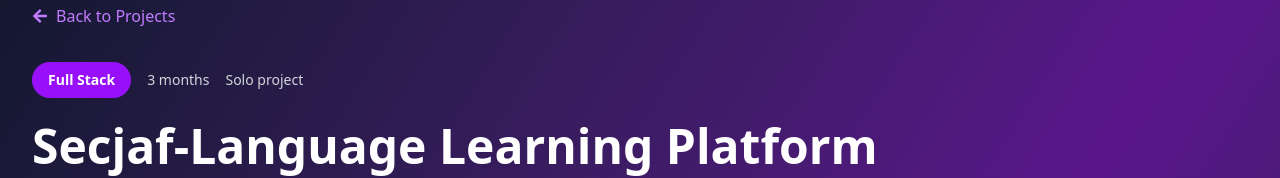
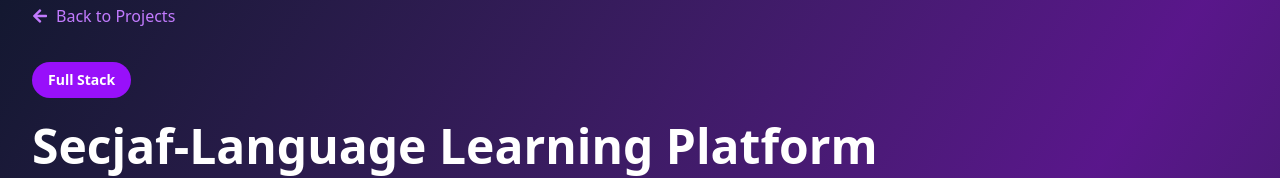
Before and after one commit to Shammi-Akhter/shammi-portfolio, a React (Vite) app: page /project/1 in a window 1280 px wide. Shown: the part 124-302 px from the top of the page. Built offline with nearby package versions, Linux system fonts and the light colour scheme.

Commit message:
Polishing Minor Issues

```diff
--- a/src/components/ProjectDetail.jsx
+++ b/src/components/ProjectDetail.jsx
@@ -1,8 +1,13 @@
+import { useEffect } from 'react';
 import { motion } from 'framer-motion';
 import { useParams, Link } from 'react-router-dom';
 import { FaGithub, FaExternalLinkAlt, FaArrowLeft, FaCode, FaLightbulb, FaRocket } from 'react-icons/fa';
 
 const ProjectDetail = () => {
+  useEffect(() => {
+    window.scrollTo({ top: 0, behavior: 'smooth' });
+  }, []);
+
   const { id } = useParams();
 
   // Mock project data - in a real app, this would come from an API or database
@@ -130,8 +135,7 @@ const ProjectDetail = () => {
             <span className="bg-purple-600 text-white px-4 py-2 rounded-full text-sm font-semibold">
               {project.category}
             </span>
-            <span className="text-gray-300 text-sm">{project.duration}</span>
-            <span className="text-gray-300 text-sm">{project.teamSize}</span>
+
           </div>
 
           <h1 className="text-4xl md:text-5xl font-bold text-white mb-6">
--- a/src/components/sections/Hero.jsx
+++ b/src/components/sections/Hero.jsx
@@ -47,7 +47,7 @@ const Hero = () => {
               transition={{ delay: 0.4, duration: 0.8 }}
               className="text-2xl md:text-3xl text-purple-300 mb-6"
             >
-              Full Stack Developer
+              Frontend Developer
             </motion.h3>
 
             <motion.p
--- a/src/components/sections/Projects.jsx
+++ b/src/components/sections/Projects.jsx
@@ -38,7 +38,7 @@ const Projects = () => {
     {
       id: 3,
       title: "HobbyHive-Community Hub",
-      description: "Discover and join hobby-based communities like book clubs, hiking groups, and painting circles!",
+      description: "Discover and join hobby-based communities like book clubs, hiking groups, and painting circles! Connect with like-minded individuals through shared interests and activities.",
       image: "/HobbyHive.png",
       technologies: ["React",  "React", "Firebase Auth", "Node.js", "Express", "MongoDB", "Tailwind CSS", "DaisyUI"],
       liveLink: "https://hobby-hive-55664.web.app/",
```
